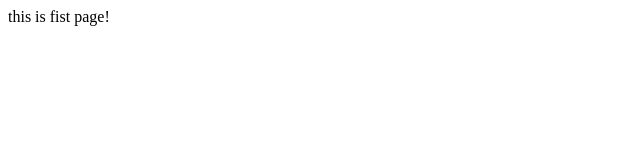
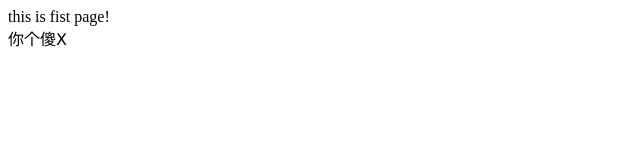
Before and after one commit to Annguowenhua2015/Blet.github.io, a plain HTML site: page index.html in a window 1280 px wide. Shown: the full height of the page, 0-640 px from the left. Drawn offline with Linux system fonts and the light colour scheme.

Commit message:
second
chage

```diff
--- a/index.html
+++ b/index.html
@@ -6,5 +6,7 @@
 </head>
 <body>
 	this is fist page!
+	<br>
+	你个傻Ⅹ
 </body>
 </html>
```
